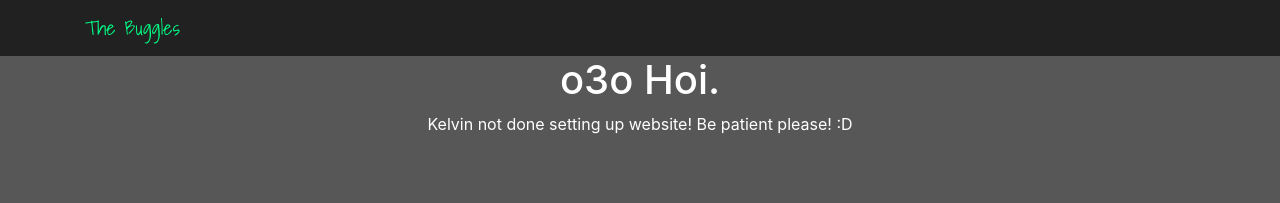
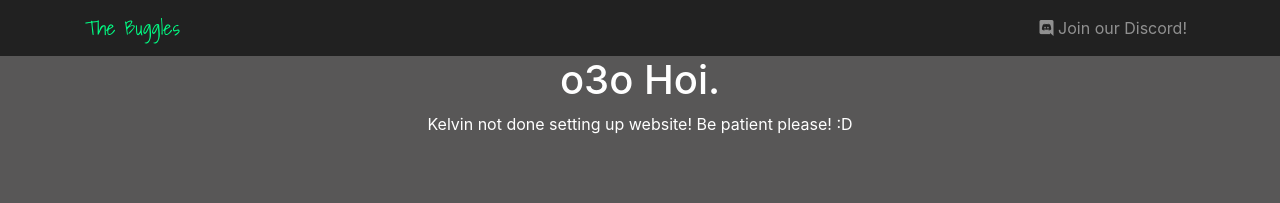
Before and after one commit to bugglespecies/bugglespecies.github.com, a Jekyll site: the page built from index.md, in a window 1280 px wide. Shown: the top 203 px of the page. Built offline with Jekyll 4.4.1, drawn with Linux system fonts in a browser that asks for light colours; nearby versions of some CDN libraries.

Commit message:
Update homepage.html

```diff
--- a/_layouts/homepage.html
+++ b/_layouts/homepage.html
@@ -32,6 +32,16 @@
 	<nav class="navbar navbar-expand-lg navbar-dark bg-darker fixed-top">
 		<div class="container">
 			<a class="navbar-brand text-link" href="{{ site.url }}">{{ site.title }}</a>
+			<button class="navbar-toggler" type="button" data-toggle="collapse" data-target="#navbarResponsive">
+				<span class="navbar-toggler-icon"></span>
+			</button>
+			<div class="collapse navbar-collapse" id="navbarResponsive">
+				<ul class="navbar-nav ml-auto">
+					<li class="nav-item">
+						<a class="nav-link" href="{{ site.url }}/discord"><i class="fab fa-discord"></i> Join our Discord!</a>
+					</li>
+				</ul>
+			</div>
 		</div>
 	</nav>
 	<!-- Content Testing -->
```
